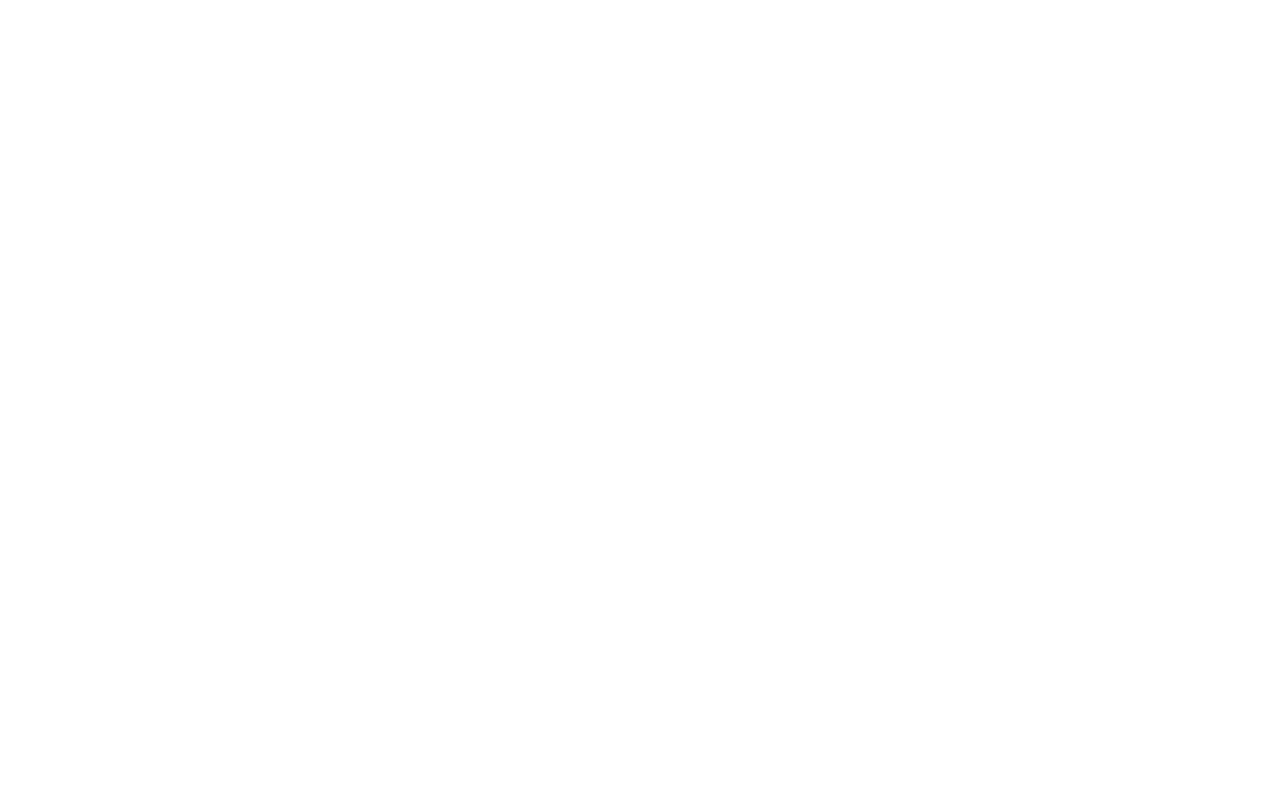
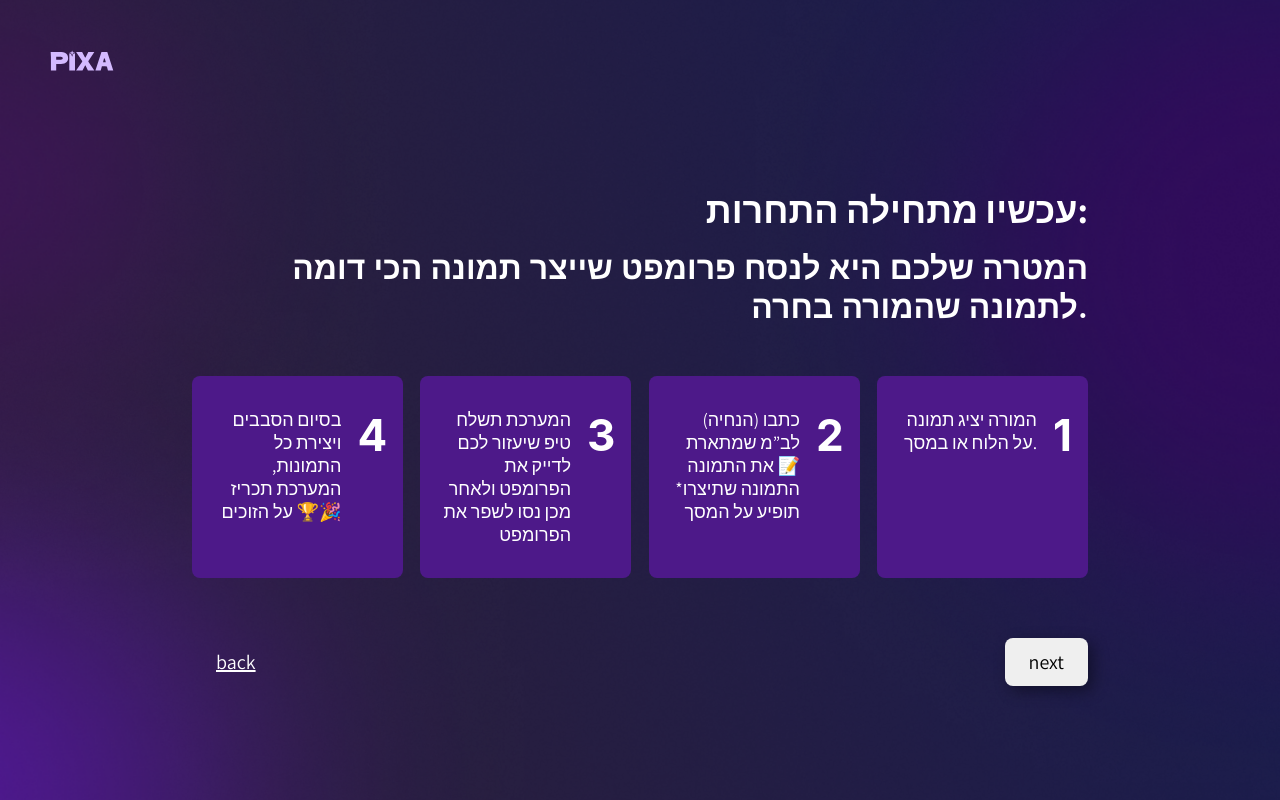
Before and after one commit to omaralhs/pixa3, a React (Create React App) app in the folder frontend/: page /student_tips in a window 1280 px wide. Before the commit this address had no page. Built offline with nearby package versions, Linux system fonts and the light colour scheme.

Commit message:
student tips Page ready

```diff
--- a/frontend/src/App.js
+++ b/frontend/src/App.js
@@ -6,6 +6,7 @@
 import TeacherTips from './Pages/teacherTips';
 import Choose2images from './Pages/Choose2images';
 import QrCode from './Pages/QrCode';
+import StudentTips from './Pages/StudentTips';
 function App() {
   return (
     <Router>
@@ -16,6 +17,7 @@
         <Route path="/teacher_tips" element={<TeacherTips />}></Route>
         <Route path="/choose2images" element={<Choose2images />}></Route>
         <Route path="/qr_code" element={<QrCode />}></Route>
+        <Route path="/student_tips" element={<StudentTips />}></Route>
       </Routes>
     </Router>
 
--- a/frontend/src/Game.css
+++ b/frontend/src/Game.css
@@ -470,3 +470,67 @@
 .qrButtons{
     width: 75%;
 }
+
+.StudentTipsContent{
+    display: flex;
+    flex-direction: column;
+    align-items: center;
+    align-self:  center;
+    width: 70%;
+    height: 70%;
+    border-radius: 8px;
+    padding: 24px;
+    align-items: flex-end;
+    justify-content: space-around;
+}
+.StudentTipsContent h1{
+    color: white;
+    font-size: 36px;
+    font-weight: 700;
+    margin: 0;
+    padding: 0;
+    text-align: right;
+}
+.StudentTipsContent h2{
+    color: white;
+    font-size: 32px;
+    font-weight: 600;
+    margin: 0;
+    padding: 0;
+    text-align: right;
+    margin-top: 15px;
+}
+.Listoftips{
+    display: flex;
+    flex-direction:  row-reverse;
+    justify-content: space-between;
+    width: 100%;
+    min-height: 25%;
+    margin-top: 50px;
+}
+.GameTip{
+    background-color: #4d1989;
+    border-radius: 8px;
+    padding: 32px 16px;
+    width: 20%;
+    display: flex;
+    flex-direction: row-reverse;
+    justify-content: end;
+    gap: 16px;
+}
+.GameTip h2{
+    color: white;
+    text-align: end;
+    margin: 0;
+    font-size: 44px;
+    font-weight: 700;
+}
+.GameTip p{
+    color: white;
+    text-align: end;
+    margin: 0;
+    font-size: 14;
+    font-weight: 400;
+    text-align: right;
+    padding: 0;
+}
--- a/frontend/src/Pages/Choose2images.jsx
+++ b/frontend/src/Pages/Choose2images.jsx
@@ -18,7 +18,12 @@
     }, []);
 
      const GoToGame = () => {
-                const ids="12345"
+          if(selectedImages.length <= 0)
+            {
+            return alert("Please select 2 images before proceeding");
+            }
+         else{
+                const ids=Math.floor(10000 + Math.random() * 90000).toString();
         fetch('http://localhost:5000/creategame', {
             method: 'POST',
             headers: {
@@ -29,9 +34,9 @@
                  image2: selectedImages[1]?.id
 })
         })
-        .then(() => navigate(`/game?ids=${ids}`))
+        .then(() => navigate(`/qr_code?ids=${ids}`))
         .catch(err => console.error(err));
-    };
+    };}
 
     const GoToTips = () => {
          navigate('/teacher_tips');
--- a/frontend/src/Pages/QrCode.jsx
+++ b/frontend/src/Pages/QrCode.jsx
@@ -1,8 +1,19 @@
 import { useEffect, useState } from 'react';
 import QRCode from 'qrcode';
 import { useLocation } from 'react-router-dom';
+import { useNavigate } from 'react-router-dom';
 
 export default function QrCode() {
+   const navigate = useNavigate();
+    const GoToStudentTips = () => {
+        navigate('/student_tips');
+    };
+    const goToChooseimages = () => {
+        navigate('/choose2images');
+    }
+
+
+
   const [qrImageUrl, setQrImageUrl] = useState('');
   const location = useLocation();
   const searchParams = new URLSearchParams(location.search);
@@ -39,8 +50,8 @@
       </div>
 
       <div className="divButtons qrButtons">
-        <button className="backButton">back</button>
-        <button>next</button>
+        <button onClick={goToChooseimages} className="backButton">back</button>
+        <button onClick={GoToStudentTips}>next</button>
       </div>
     </div>
   );
--- /dev/null
+++ b/frontend/src/Pages/StudentTips.jsx
@@ -0,0 +1,51 @@
+import { useNavigate } from 'react-router-dom';
+
+
+
+export default function StudentTips() {
+    const navigate = useNavigate();
+    const GoToGame = () => {
+        navigate('/game');
+    };
+    const goToQrCode = () => {
+        navigate('/qr_code');
+    }
+
+  return (
+    <div className="StudentTips Gamepage">
+      <img className="imglogo" src="images/pixalogo.svg" alt="logo" />
+      <div className="StudentTipsContent">
+        <div className="maintips">
+        <h1>עכשיו מתחילה התחרות:</h1>
+        <h2>המטרה שלכם היא לנסח פרומפט שייצר תמונה הכי דומה לתמונה שהמורה בחרה.</h2>
+        <div className="Listoftips">
+            <div className="GameTip" >
+                <h2>1</h2>
+                <p>המורה יציג תמונה  על הלוח או במסך.</p>
+            </div>
+            <div className="GameTip" >
+                <h2>2</h2>
+                <p>כתבו (הנחיה) לב”מ שמתארת את התמונה  📝 <br /> *התמונה שתיצרו תופיע על המסך</p>
+            </div>
+            <div className="GameTip" >
+                <h2>3</h2>
+                <p>המערכת תשלח טיפ שיעזור לכם לדייק את הפרומפט
+                    ולאחר מכן  נסו לשפר את הפרומפט </p>
+            </div>
+            <div className="GameTip" >
+                <h2>4</h2>
+                <p>בסיום הסבבים ויצירת כל התמונות, המערכת תכריז על הזוכים 🏆🎉</p>
+            </div>
+        </div>
+        </div>
+        <div className="divButtons" style={{width :"100%"}}>
+            <button onClick={goToQrCode} className="backButton">back</button>
+            <button onClick={GoToGame} >next</button>
+        </div>
+
+        </div>
+
+      <div></div>
+    </div>
+  );
+}
```
